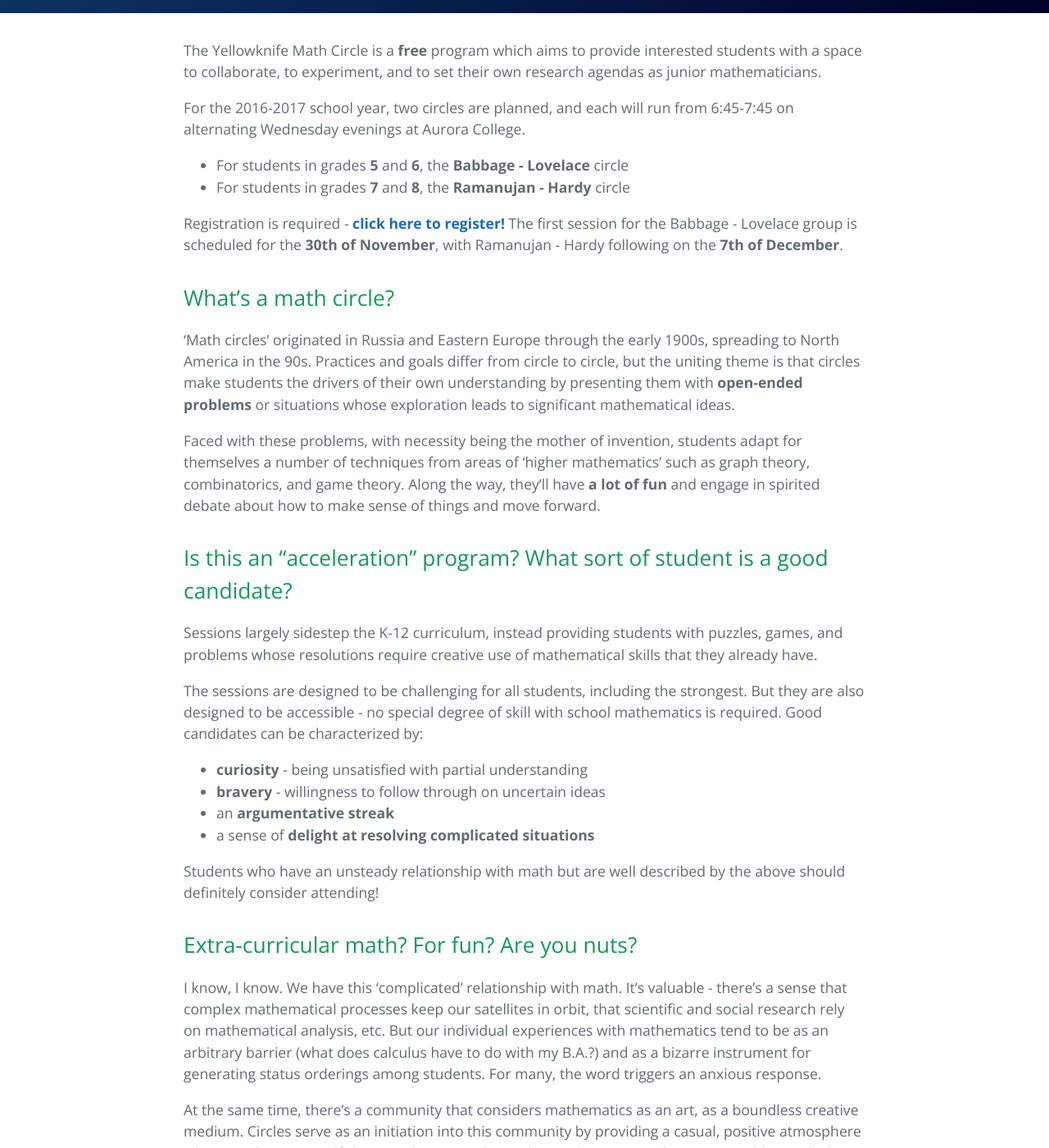
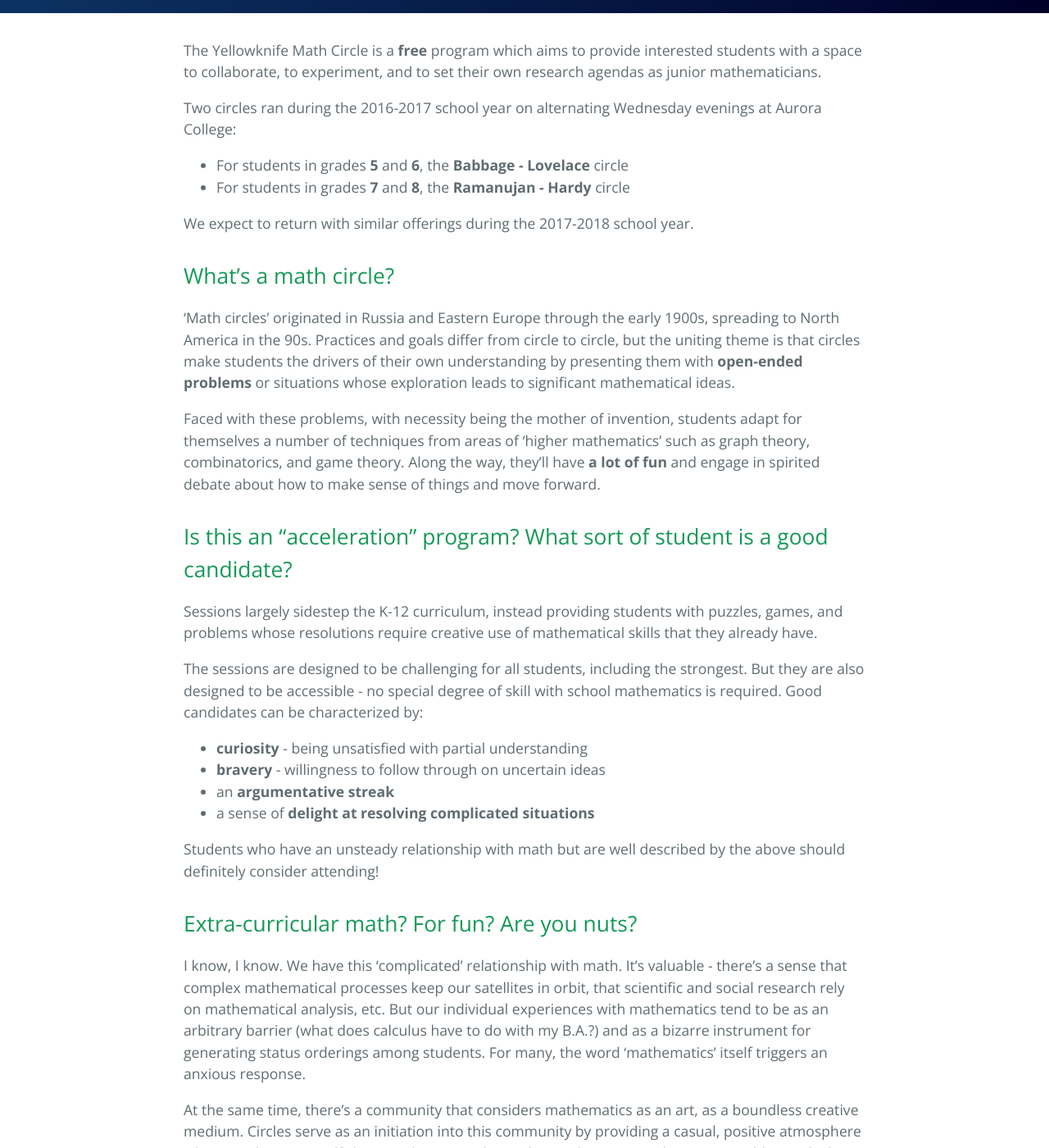
Before and after one commit to ykmathcircle/ykmathcircle.github.io, a Jekyll site: the page built from index.md, in a window 1280 px wide and 1400 px high, scrolled down 662 px. Shown: the whole window at 82% size. Built offline with Jekyll 4.4.1, drawn with Linux system fonts in a browser that asks for light colours.

Commit message:
Updated text for post-year

```diff
--- a/index.md
+++ b/index.md
@@ -5,12 +5,12 @@
 
 The Yellowknife Math Circle is a **free** program which aims to provide interested students with a space to collaborate, to experiment, and to set their own research agendas as junior mathematicians.
 
-For the 2016-2017 school year, two circles are planned, and each will run from 6:45-7:45 on alternating Wednesday evenings at Aurora College.
+Two circles ran during the 2016-2017 school year on alternating Wednesday evenings at Aurora College:
 
 - For students in grades **5** and **6**, the **Babbage - Lovelace** circle
 - For students in grades **7** and **8**, the **Ramanujan - Hardy** circle
 
-Registration is required - [**click here to register!**](https://docs.google.com/forms/d/e/1FAIpQLSdAx7LJAsiz9h9iaMd6qEjxLAkT-jWIaopFh-vJeuaPbDeGDg/viewform) The first session for the Babbage - Lovelace group is scheduled for the **30th of November**, with Ramanujan - Hardy following on the **7th of December**.
+We expect to return with similar offerings during the 2017-2018 school year.
 
 ## What's a math circle?
 
@@ -33,7 +33,7 @@
 
 ## Extra-curricular math? For fun? Are you nuts?
 
-I know, I know. We have this 'complicated' relationship with math. It's valuable - there's a sense that complex mathematical processes keep our satellites in orbit, that scientific and social research rely on mathematical analysis, etc. But our individual experiences with mathematics tend to be as an arbitrary barrier (what does calculus have to do with my B.A.?) and as a bizarre instrument for generating status orderings among students. For many, the word triggers an anxious response.
+I know, I know. We have this 'complicated' relationship with math. It's valuable - there's a sense that complex mathematical processes keep our satellites in orbit, that scientific and social research rely on mathematical analysis, etc. But our individual experiences with mathematics tend to be as an arbitrary barrier (what does calculus have to do with my B.A.?) and as a bizarre instrument for generating status orderings among students. For many, the word 'mathematics' itself triggers an anxious response.
 
 At the same time, there's a community that considers mathematics as an art, as a boundless creative medium. Circles serve as an initiation into this community by providing a casual, positive atmosphere where students can self-direct and surprise themselves with creative solutions to problems which seemed impossible to crack.
 
```
